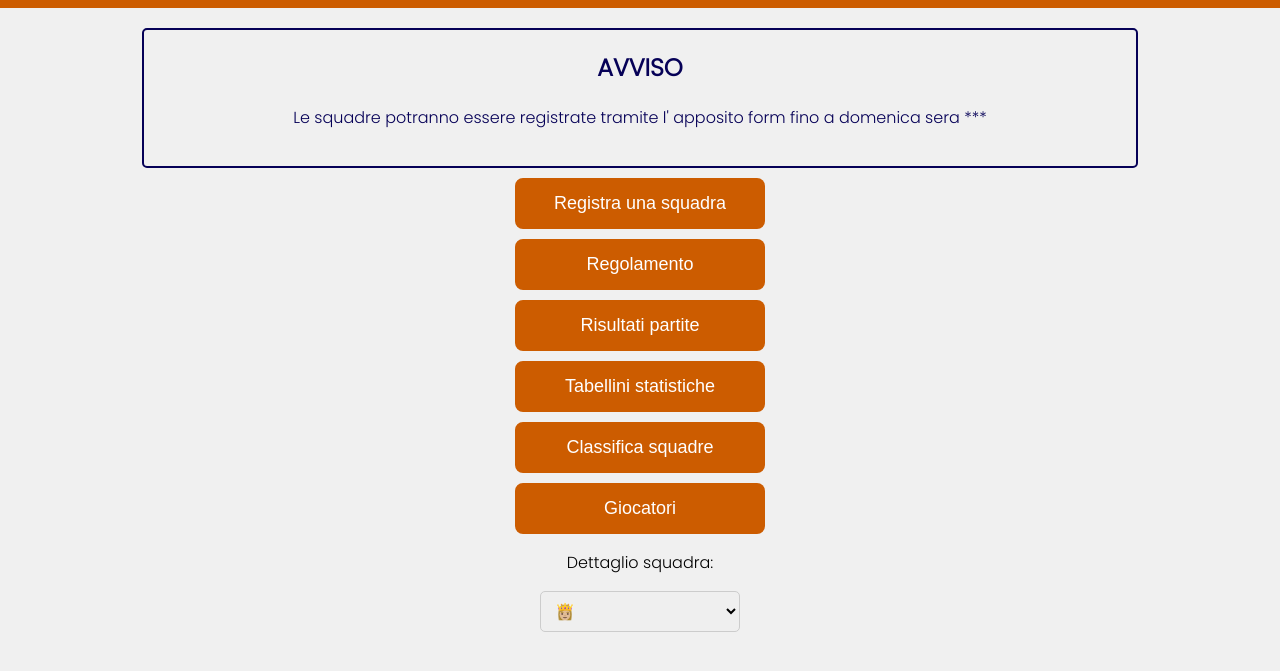
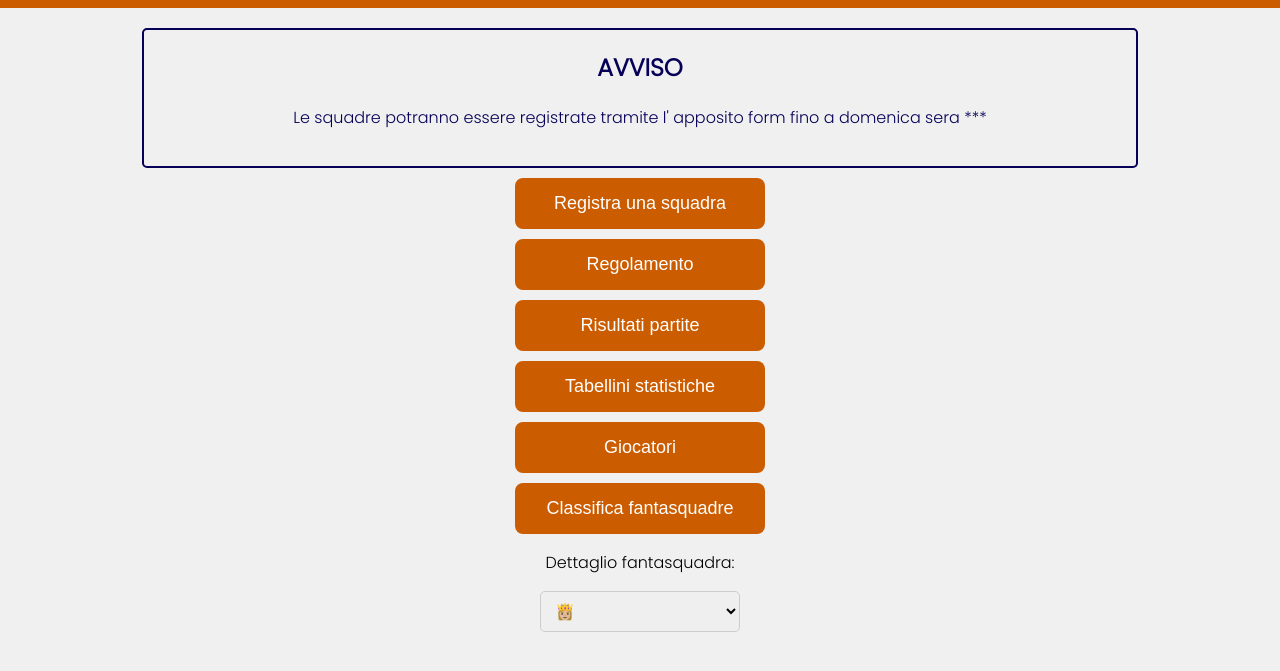
Before and after one commit to paliocodroipo/fantapalio, a plain HTML site: page index.html in a window 1280 px wide. Shown: the part 89-760 px from the top of the page. Drawn offline with Linux system fonts and the light colour scheme.

Commit message:
agg19marz

```diff
--- a/index.html
+++ b/index.html
@@ -27,11 +27,13 @@
             <!-- <a href="boxscores/boxscores.html"><button class="rectangle-button">Tabellini statistiche</button></a> -->
             <a href="game_results/game_results.html"><button class="rectangle-button">Risultati partite</button></a>
             <a href="boxscores_tab/boxscores_tab.html"><button class="rectangle-button">Tabellini statistiche</button></a>
-            <a href="team_rankings_div/team_rankings.html"><button class="rectangle-button">Classifica squadre</button></a>
+
             <a href="player_rankings_div/player_rankings.html"><button class="rectangle-button">Giocatori</button></a>
             <!-- <a href="player_detail/player_detail.html"><button class="rectangle-button">Dettaglio giocatori</button></a> -->
+
+            <a href="team_rankings_div/team_rankings.html"><button class="rectangle-button">Classifica fantasquadre</button></a>
         </div>
-        <p>Dettaglio squadra:</p>
+        <p>Dettaglio fantasquadra:</p>
         <select id="teamDetails" class="dropdown">
             <!-- Le opzioni verranno caricate da JavaScript -->
         </select>
```
Also changed, not shown: player_rankings_div/player_rankings.html (+1 -1 lines).
